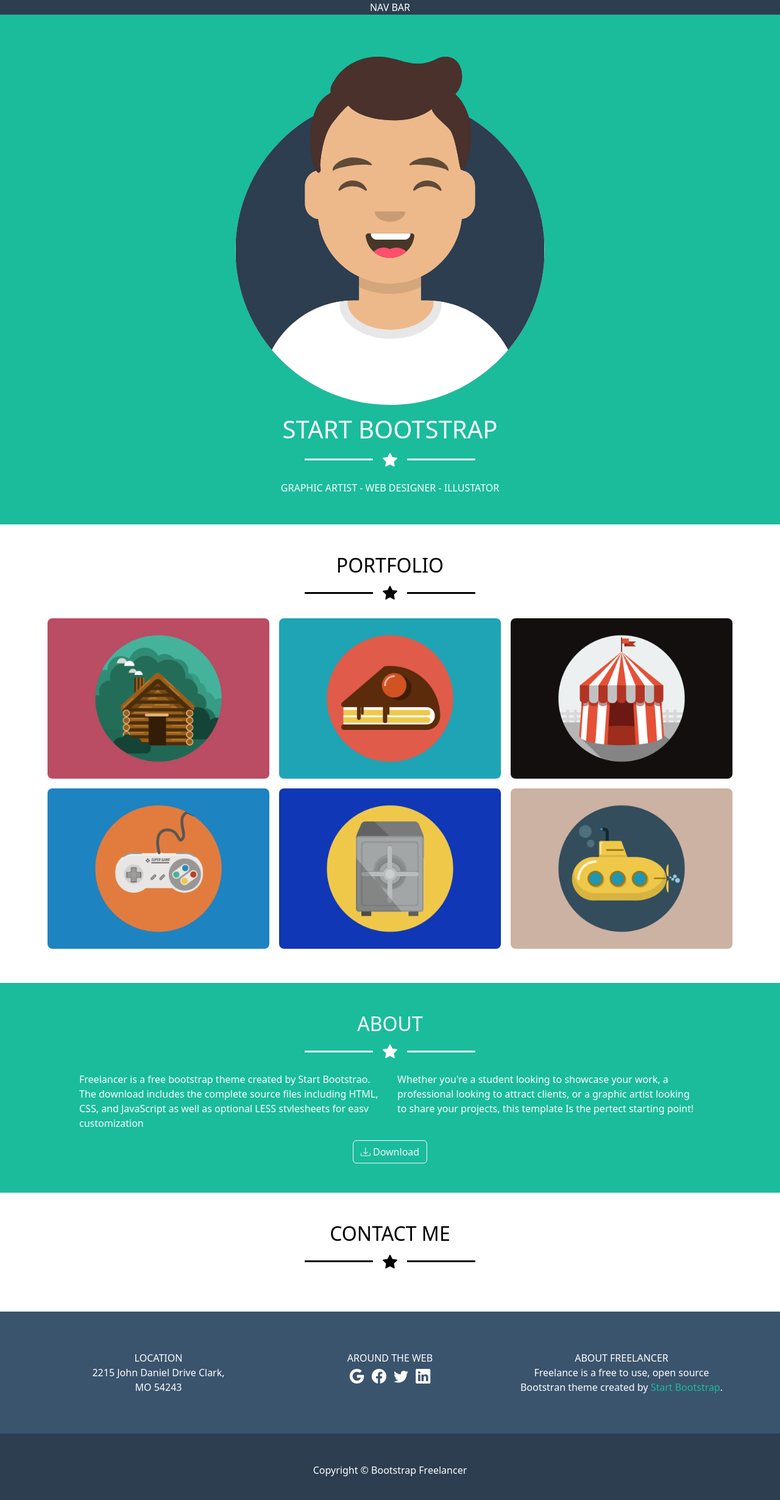
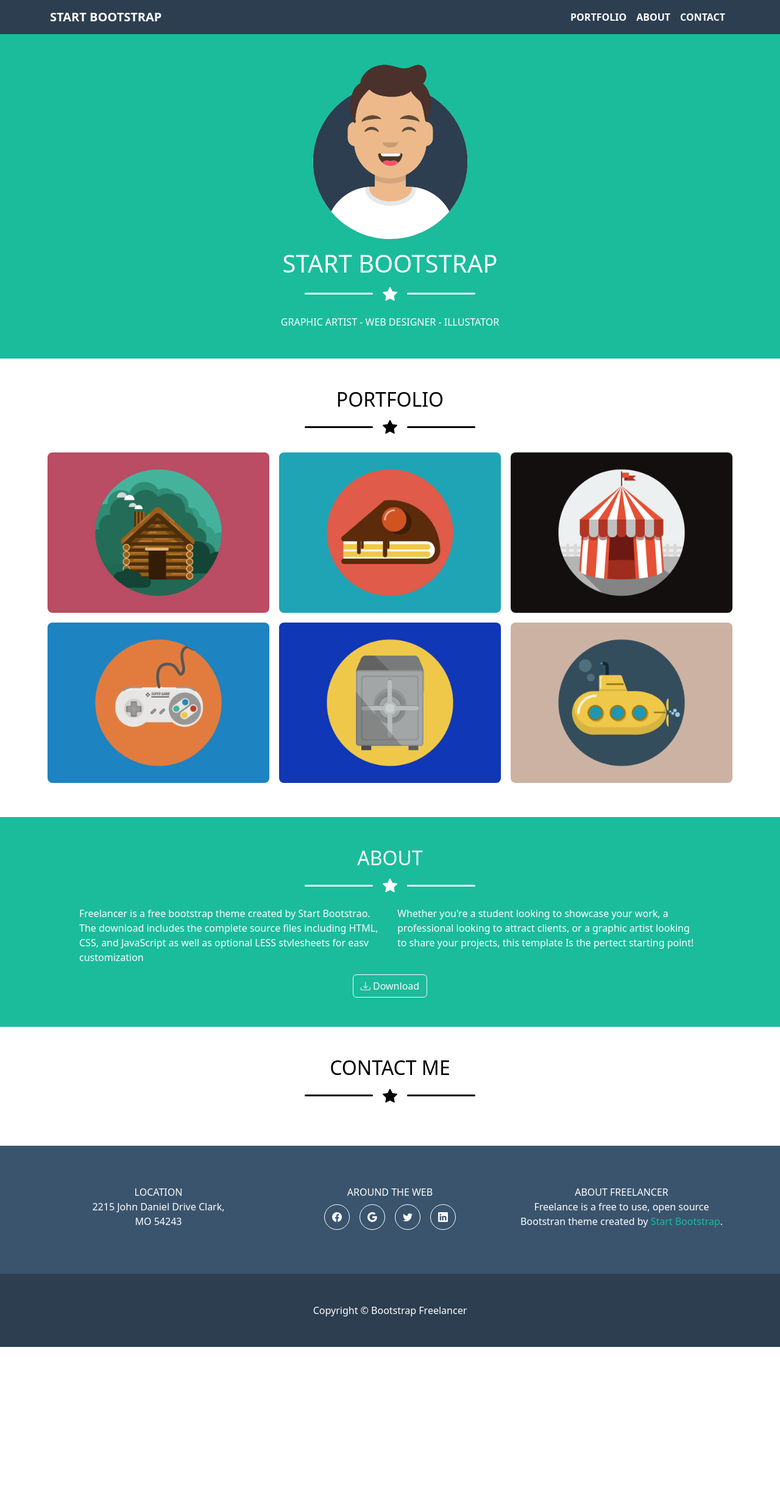
Before and after one commit to andrea-salvalaggio/html-css-bootstrap-freelancer, a plain HTML site: page index.html in a window 1280 px wide. Shown: the whole page at 61% size. After the commit the page ends 2209 px from the top, so only its background shows below. Drawn offline with nearby package versions, Linux system fonts and the light colour scheme.

Commit message:
navbar fatta

```diff
--- a/css/style.css
+++ b/css/style.css
@@ -21,13 +21,46 @@
     background-color: #2c3e50;
 }
 
+/* Header */
+.ms_avatar {
+    width: 50%;
+}
+
+.navbar-toggler-icon {
+    filter: invert(1);
+}
+
 /* Main */
 .ms_line {
     width: 10%;
     height: 3px;
+    border-radius: 3px;
 }
 
 /* Footer */
 .ms_text-1 {
     color: #1abc9c;
 }
+
+.ms_circle-icon {
+    border: 1px solid white;
+    border-radius: 50%;
+    padding: 8px 12px;
+    margin: 8px;
+}
+
+@media all and (min-width: 576px) {
+
+    .ms_avatar {
+        width: 35%;
+    }
+
+}
+
+@media all and (min-width: 992px) {
+
+    .ms_avatar {
+        width: 25%;
+    }
+
+}
--- a/index.html
+++ b/index.html
@@ -17,21 +17,36 @@
     <!-- Parte inziale -->
     <header>
 
-        <nav class="ms_bg-3 text-center text-white">
-            NAV BAR
+        <nav class="navbar navbar-expand-lg ms_bg-3 fixed-top">
+            <div class="container">
+                <a class="navbar-brand text-white fw-bold" href="#">START BOOTSTRAP</a>
+                <button class="navbar-toggler border-white" type="button" data-bs-toggle="collapse"
+                    data-bs-target="#navbarNav" aria-controls="navbarNav" aria-expanded="false"
+                    aria-label="Toggle navigation">
+                    <span class="navbar-toggler-icon"></span>
+                </button>
+                <div class="collapse navbar-collapse justify-content-end" id="navbarNav">
+                    <ul class="navbar-nav">
+                        <li class="nav-item">
+                            <a class="nav-link text-white fw-bold" href="#portfolio">PORTFOLIO</a>
+                        </li>
+                        <li class="nav-item">
+                            <a class="nav-link text-white fw-bold" href="#about">ABOUT</a>
+                        </li>
+                        <li class="nav-item">
+                            <a class="nav-link text-white fw-bold" href="#contact">CONTACT</a>
+                        </li>
+                    </ul>
+                </div>
+            </div>
         </nav>
 
-    </header>
-
-    <!-- Parte centrale -->
-    <main>
-
-        <!-- Banner -->
-        <section class="ms_bg-1 py-5">
+        <!-- Hero -->
+        <section class="ms_bg-1 py-5 mt-5">
             <div class="container">
                 <div class="row text-center text-white">
                     <div class="col-12">
-                        <img class="w-50" src="img/avatar.svg" alt="Avatar">
+                        <img class="ms_avatar" src="img/avatar.svg" alt="Avatar">
                         <h1 class="pt-3">START BOOTSTRAP</h1>
                         <div class="d-flex justify-content-center align-items-center pb-3">
                             <div class="ms_line bg-white"></div>
@@ -46,8 +61,13 @@
             </div>
         </section>
 
+    </header>
+
+    <!-- Parte centrale -->
+    <main>
+
         <!-- Portfolio -->
-        <section class="px-2 py-5">
+        <section id="portfolio" class="px-2 py-5">
             <div class="container">
                 <div class="row text-center text-black">
                     <h2>PORTFOLIO</h2>
@@ -81,7 +101,7 @@
         </section>
 
         <!-- About -->
-        <section class="ms_bg-1 py-5">
+        <section id="about" class="ms_bg-1 py-5">
             <div class="container">
                 <div class="row text-center text-white">
                     <h2>ABOUT</h2>
@@ -113,7 +133,7 @@
         </section>
 
         <!-- Contact Me -->
-        <section class="py-5">
+        <section id="contact" class="py-5">
             <div class="container">
                 <div class="row text-center text-black">
                     <h2>CONTACT ME</h2>
@@ -140,10 +160,12 @@
                     </div>
                     <div class="col-12 col-sm-4">
                         <div class="py-3">AROUND THE WEB<br>
-                            <i class="bi bi-google fs-4 px-1"></i>
-                            <i class="bi bi-facebook fs-4 px-1"></i>
-                            <i class="bi bi-twitter fs-4 px-1"></i>
-                            <i class="bi bi-linkedin fs-4 px-1"></i>
+                            <div class="d-flex justify-content-center">
+                                <i class="bi bi-facebook ms_circle-icon"></i>
+                                <i class="bi bi-google ms_circle-icon"></i>
+                                <i class="bi bi-twitter ms_circle-icon"></i>
+                                <i class="bi bi-linkedin ms_circle-icon"></i>
+                            </div>
                         </div>
                     </div>
                     <div class="col-12 col-sm-4">
@@ -169,6 +191,13 @@
 
     </footer>
 
+    <!-- JS -->
+    <script src="https://cdn.jsdelivr.net/npm/@popperjs/core@2.9.2/dist/umd/popper.min.js"
+        integrity="sha384-IQsoLXl5PILFhosVNubq5LC7Qb9DXgDA9i+tQ8Zj3iwWAwPtgFTxbJ8NT4GN1R8p"
+        crossorigin="anonymous"></script>
+    <script src="https://cdn.jsdelivr.net/npm/bootstrap@5.0.2/dist/js/bootstrap.min.js"
+        integrity="sha384-cVKIPhGWiC2Al4u+LWgxfKTRIcfu0JTxR+EQDz/bgldoEyl4H0zUF0QKbrJ0EcQF"
+        crossorigin="anonymous"></script>
 </body>
 
 </html>
```
